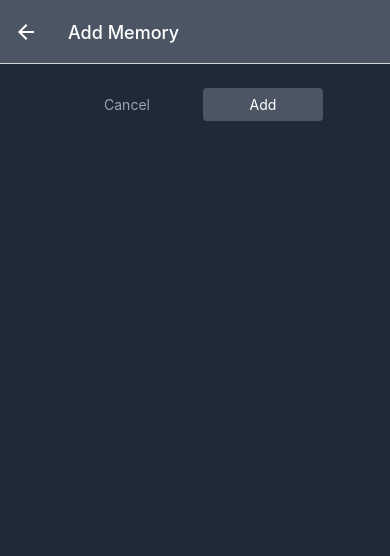
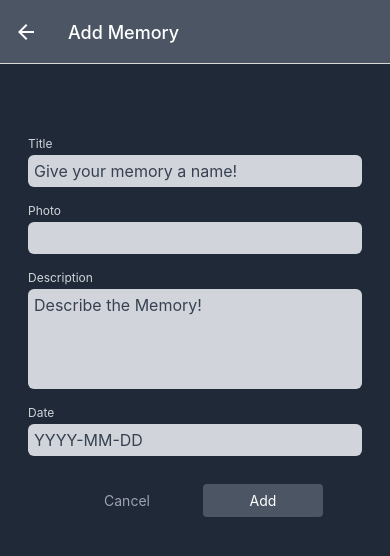
Before and after one commit to davecalderwood/memory-mosaic, a React Native app: screen /ManageMemory in a window 390 px wide. Shown: the top 556 px of the page. Built offline with nearby package versions, Linux system fonts and the light colour scheme.

Commit message:
Form inputs and validations

```diff
--- /dev/null
+++ b/components/ManageMemory/Input.js
@@ -0,0 +1,55 @@
+import { View, Text, StyleSheet } from "react-native";
+import { TextInput } from "react-native-gesture-handler";
+import { GlobalStyles } from "../../constants/styles";
+
+function Input({ label, invalid, textInputConfig }) {
+
+    const inputStyles = [styles.input];
+
+    if (textInputConfig && textInputConfig.multiline) {
+        inputStyles.push(styles.inputMultiline);
+    }
+
+    if (invalid) {
+        inputStyles.push(styles.invalidInput);
+    }
+
+    return (
+        <View style={styles.inputContainer}>
+            <Text style={[styles.label, invalid && styles.invalidLabel]}>{label}</Text>
+            <TextInput style={inputStyles} {...textInputConfig} />
+        </View>
+    )
+}
+
+export default Input;
+
+
+const styles = StyleSheet.create({
+    inputContainer: {
+        marginHorizontal: 4,
+        marginVertical: 8
+    },
+    label: {
+        fontSize: 12,
+        color: GlobalStyles.colors.primary100,
+        marginBottom: 4
+    },
+    input: {
+        backgroundColor: GlobalStyles.colors.primary100,
+        padding: 6,
+        borderRadius: 6,
+        fontSize: 16,
+        color: GlobalStyles.colors.primary700
+    },
+    inputMultiline: {
+        minHeight: 100,
+        textAlignVertical: 'top'
+    },
+    invalidLabel: {
+        color: GlobalStyles.colors.error500
+    },
+    invalidInput: {
+        backgroundColor: GlobalStyles.colors.error50
+    }
+})
--- /dev/null
+++ b/components/ManageMemory/MemoryForm.js
@@ -0,0 +1,130 @@
+import { StyleSheet, View, Keyboard, TouchableWithoutFeedback, Text } from "react-native";
+import Input from "./Input";
+import { useState } from "react";
+import Button from "../UI/Button";
+import { GlobalStyles } from "../../constants/styles";
+
+
+function MemoryForm({ onCancel, onSubmit, submitButtonLabel, defaultValues }) {
+    const [inputs, setInputs] = useState({
+        title: {
+            value: defaultValues ? defaultValues.title : '',
+            isValid: true
+        },
+        photo: '',
+        description: {
+            value: defaultValues ? defaultValues.description : '',
+            isValid: true
+        },
+        date: {
+            value: defaultValues ? defaultValues.date.toISOString().slice(0, 10) : '',
+            isValid: true
+        },
+    });
+
+    function inputChangedHandler(inputIdentifier, inputValue) {
+        setInputs((currentInputs) => {
+            return {
+                ...currentInputs,
+                [inputIdentifier]: { value: inputValue, isValid: true }
+            }
+        });
+    }
+
+    function submitHandler() {
+        const memoryData = {
+            title: inputs.title.value,
+            photo: '',
+            description: inputs.description.value,
+            date: new Date(inputs.date.value),
+        }
+
+        const titleIsValid = memoryData.title.trim().length > 0;
+        const descriptionIsValid = memoryData.description.trim().length > 0;
+        const dateIsValid = memoryData.date.toString() !== 'Invalid Date';
+
+        if (!titleIsValid && !descriptionIsValid && !dateIsValid) {
+            setInputs((currentInputs) => {
+                return {
+                    title: { value: currentInputs.title.value, isValid: titleIsValid },
+                    description: { value: currentInputs.description.value, isValid: descriptionIsValid },
+                    date: { value: currentInputs.date.value, isValid: dateIsValid },
+                }
+            })
+            return;
+        }
+
+        onSubmit(memoryData);
+    }
+
+    const formIsInvalid = !inputs.title.isValid || !inputs.description.isValid || !inputs.date.isValid
+
+    return (
+        <TouchableWithoutFeedback onPress={Keyboard.dismiss} accessible={false}>
+            <View style={styles.form}>
+                <Input
+                    label="Title"
+                    invalid={!inputs.title.isValid}
+                    textInputConfig={{
+                        onChangeText: inputChangedHandler.bind(this, 'title'),
+                        value: inputs.title.value,
+                        placeholder: "Give your memory a name!"
+                    }}
+                />
+
+                <Input label="Photo" />
+
+                <Input
+                    label="Description"
+                    invalid={!inputs.description.isValid}
+                    textInputConfig={{
+                        onChangeText: inputChangedHandler.bind(this, 'description'),
+                        value: inputs.description.value,
+                        placeholder: "Describe the Memory!",
+                        multiline: true
+                    }} />
+
+                <Input
+                    label="Date"
+                    invalid={!inputs.date.isValid}
+                    textInputConfig={{
+                        onChangeText: inputChangedHandler.bind(this, 'date'),
+                        value: inputs.date.value,
+                        placeholder: 'YYYY-MM-DD',
+                        maxLength: 10,
+                        onChangeText: () => { }
+                    }} />
+
+                {formIsInvalid && <Text style={styles.errorText}>Invalid input values - please check your entered date</Text>}
+
+                <View style={styles.buttons}>
+                    <Button style={styles.button} mode="flat" onPress={onCancel}>Cancel</Button>
+                    <Button style={styles.button} onPress={submitHandler}>{submitButtonLabel}</Button>
+                </View>
+            </View>
+        </TouchableWithoutFeedback>
+    )
+}
+
+export default MemoryForm;
+
+const styles = StyleSheet.create({
+    form: {
+        marginTop: 40,
+    },
+    buttons: {
+        marginTop: 20,
+        flexDirection: 'row',
+        justifyContent: 'center',
+        alignItems: 'center'
+    },
+    button: {
+        minWidth: 120,
+        marginHorizontal: 8
+    },
+    errorText: {
+        textAlign: 'center',
+        color: GlobalStyles.colors.error500,
+        margin: 8
+    }
+})
--- a/screens/ManageMemories.js
+++ b/screens/ManageMemories.js
@@ -2,14 +2,16 @@ import { useContext, useLayoutEffect } from 'react';
 import IconButton from '../components/UI/IconButton'
 import { GlobalStyles } from '../constants/styles';
 import { View, StyleSheet } from 'react-native';
-import Button from '../components/UI/Button';
 import { MemoriesContext } from '../store/MemoriesContext';
+import MemoryForm from '../components/ManageMemory/MemoryForm';
 
 function ManageMemories({ route, navigation }) {
     const memoriesCtx = useContext(MemoriesContext);
 
     const editedMemoryId = route.params?.memoryId;
     const isEditing = !!editedMemoryId;
+
+    const selectedMemory = memoriesCtx.memories.find((memory) => memory.id === editedMemoryId);
 
     useLayoutEffect(() => {
         navigation.setOptions({
@@ -26,11 +28,11 @@ function ManageMemories({ route, navigation }) {
         navigation.goBack();
     }
 
-    function confirmHandler() {
+    function confirmHandler(memoryData) {
         if (isEditing) {
-            memoriesCtx.updateMemory(editedMemoryId, { title: 'Updated Title', description: 'Updated Description', photo: '', date: new Date() });
+            memoriesCtx.updateMemory(editedMemoryId, memoryData);
         } else {
-            memoriesCtx.addMemory({ title: 'Title', photo: '', description: 'Description', date: new Date() });
+            memoriesCtx.addMemory(memoryData);
         }
 
         navigation.goBack();
@@ -38,10 +40,13 @@ function ManageMemories({ route, navigation }) {
 
     return (
         <View style={styles.container}>
-            <View style={styles.buttons}>
-                <Button style={styles.button} mode="flat" onPress={cancelHandler}>Cancel</Button>
-                <Button style={styles.button} onPress={confirmHandler}>{isEditing ? "Update" : "Add"}</Button>
-            </View>
+            <MemoryForm
+                onCancel={cancelHandler}
+                isEditing={isEditing}
+                submitButtonLabel={isEditing ? 'Update' : 'Add'}
+                onSubmit={confirmHandler}
+                defaultValues={selectedMemory}
+            />
             {isEditing &&
                 <View style={styles.deleteContainer}>
                     <IconButton icon="trash" color={GlobalStyles.colors.error500} size={36} onPress={deleteMemoryHandler} />
@@ -59,15 +64,6 @@ const styles = StyleSheet.create({
         padding: 24,
         backgroundColor: GlobalStyles.colors.primary800
     },
-    buttons: {
-        flexDirection: 'row',
-        justifyContent: 'center',
-        alignItems: 'center'
-    },
-    button: {
-        minWidth: 120,
-        marginHorizontal: 8
-    },
     deleteContainer: {
         marginTop: 16,
         paddingTop: 8,
```
